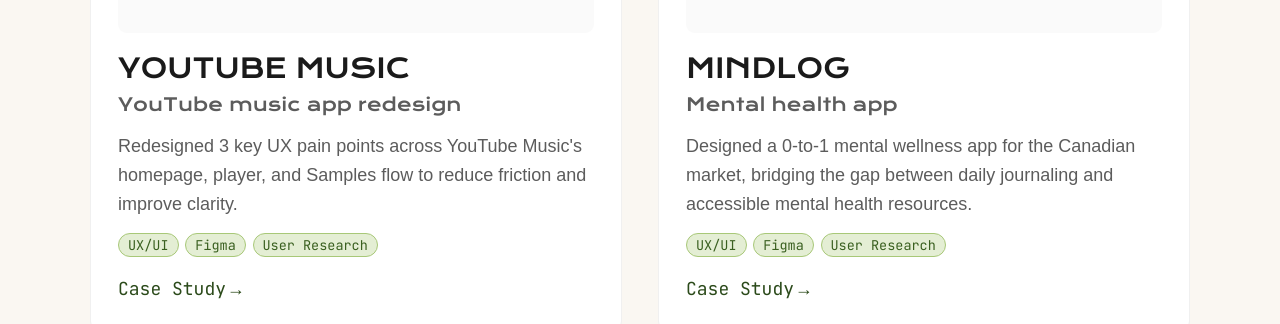
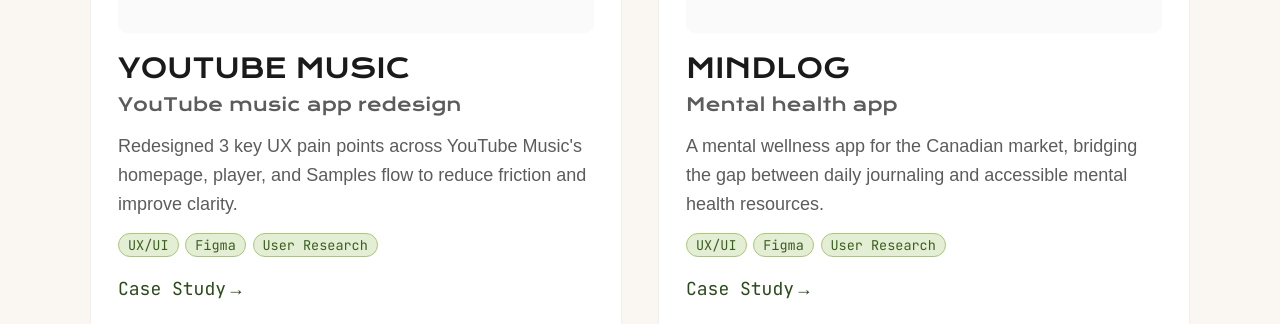
Before and after one commit to wanyuntsai/portfolio, a React (Vite) app: page /work in a window 1280 px wide. Shown: the part 1260-1584 px from the top of the page. Built offline with nearby package versions, Linux system fonts and the light colour scheme; a web font is replaced by a local one.

Commit message:
Update Work.jsx

```diff
--- a/src/pages/Work.jsx
+++ b/src/pages/Work.jsx
@@ -55,8 +55,8 @@
             id: "MindLog",
             title: "MINDLOG",
             subtitle: t('Mental health app', '心理健康應用程式'),
-            description: t('Designed a 0-to-1 mental wellness app for the Canadian market, bridging the gap between daily journaling and accessible mental health resources.',
-  '為加拿大市場從零設計心理健康 App，填補日記記錄與心理諮詢資訊管道之間的市場缺口。'),
+            description: t('A mental wellness app for the Canadian market, bridging the gap between daily journaling and accessible mental health resources.',
+  '為加拿大市場設計的心理健康 App，填補日記記錄與心理諮詢資訊管道之間的市場缺口。'),
             tags: ["UX/UI", "Figma", "User Research"],
             link: "/work/MindLog",
             category: "UX/UI Design",
```
